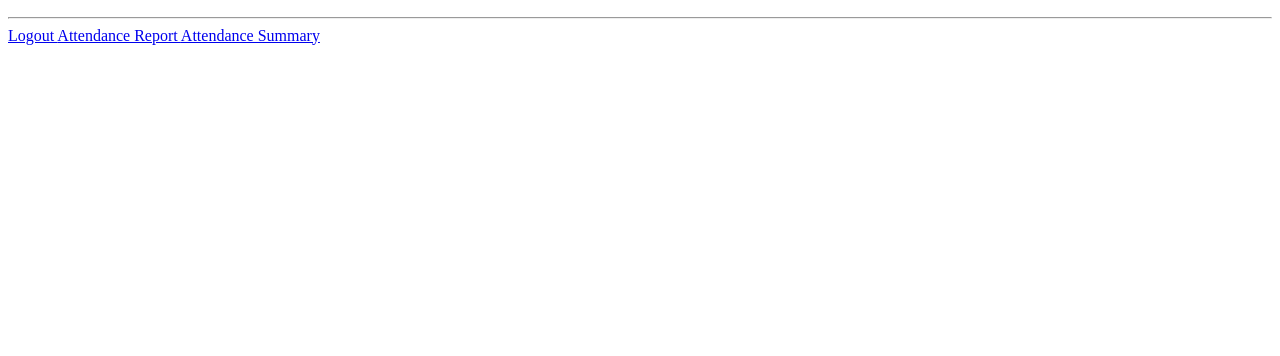
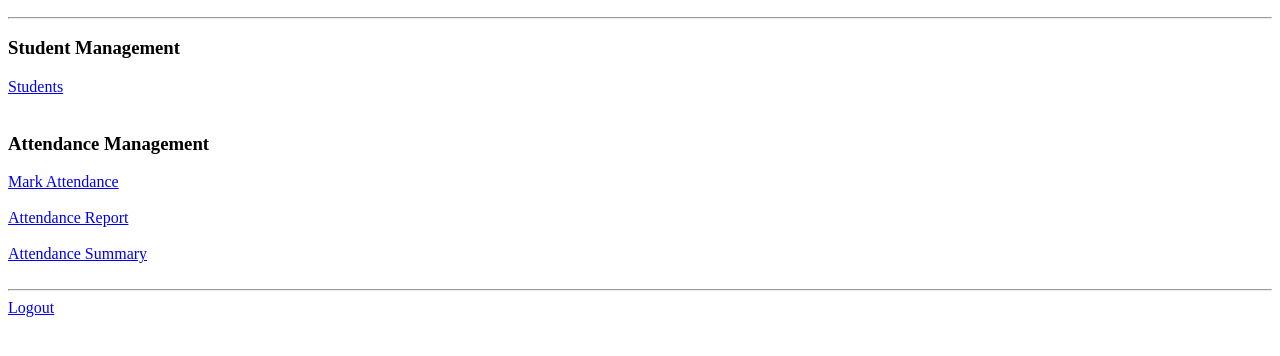
Before and after one commit to Rohit-Ibrampure-coder/-College-Students-Attendance-System, a Flask app: template templates/dashboard.html in a window 1280 px wide. Shown: the part 125-481 px from the top of the page. Run offline with Flask 3, Linux system fonts and the light colour scheme; the template is opened without the code that fills it, so the values that code supplies are empty.

```diff
--- a/routes/dashboard.py
+++ b/routes/dashboard.py
@@ -4,7 +4,8 @@ from flask import (
 )
 
 from flask_login import (
-    login_required
+    login_required,
+    current_user
 )
 
 dashboard_bp = Blueprint(
@@ -18,5 +19,6 @@ dashboard_bp = Blueprint(
 def dashboard():
 
     return render_template(
-        "dashboard.html"
+        "dashboard.html",
+        user=current_user
     )
--- a/templates/dashboard.html
+++ b/templates/dashboard.html
@@ -20,16 +20,49 @@
 
     <hr>
 
-    <a href="{{ url_for('auth.logout') }}">
-        Logout
+    <h3>Student Management</h3>
+
+    <a href="/students">
+        Students
     </a>
+
+    <br><br>
+
+    <h3>Attendance Management</h3>
+
+    <a href="/attendance">
+        Mark Attendance
+    </a>
+
+    <br><br>
 
     <a href="/attendance-report">
         Attendance Report
     </a>
 
+    <br><br>
+
     <a href="/attendance-summary">
         Attendance Summary
+    </a>
+
+    <br><br>
+
+    {% if current_user.role == "admin" %}
+
+    <h3>Admin Features</h3>
+
+    <p>
+        Teacher Management
+        (Coming Soon)
+    </p>
+
+    {% endif %}
+
+    <hr>
+
+    <a href="{{ url_for('auth.logout') }}">
+        Logout
     </a>
 
 </body>
```
Also changed, not shown: create_teacher.py (added, +9 -0 lines), utils/decorators.py (added, +15 -0 lines).
